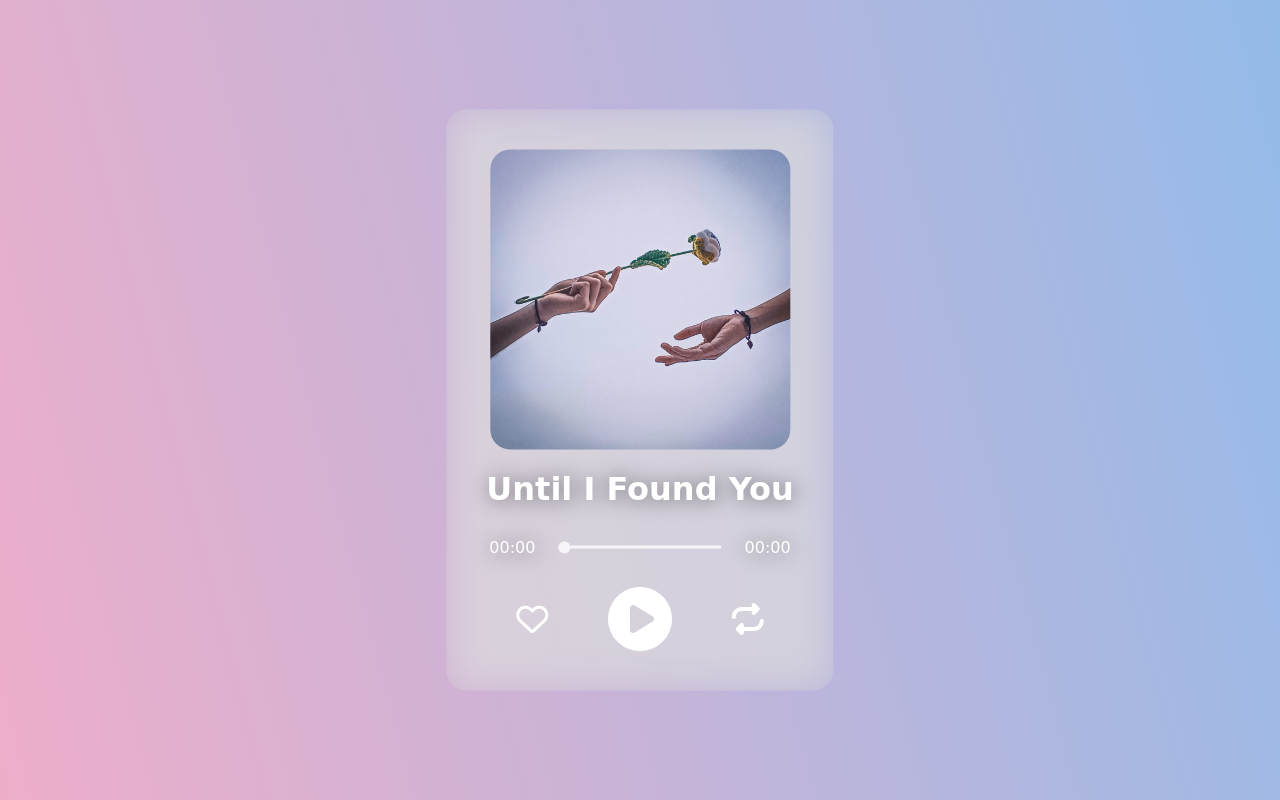
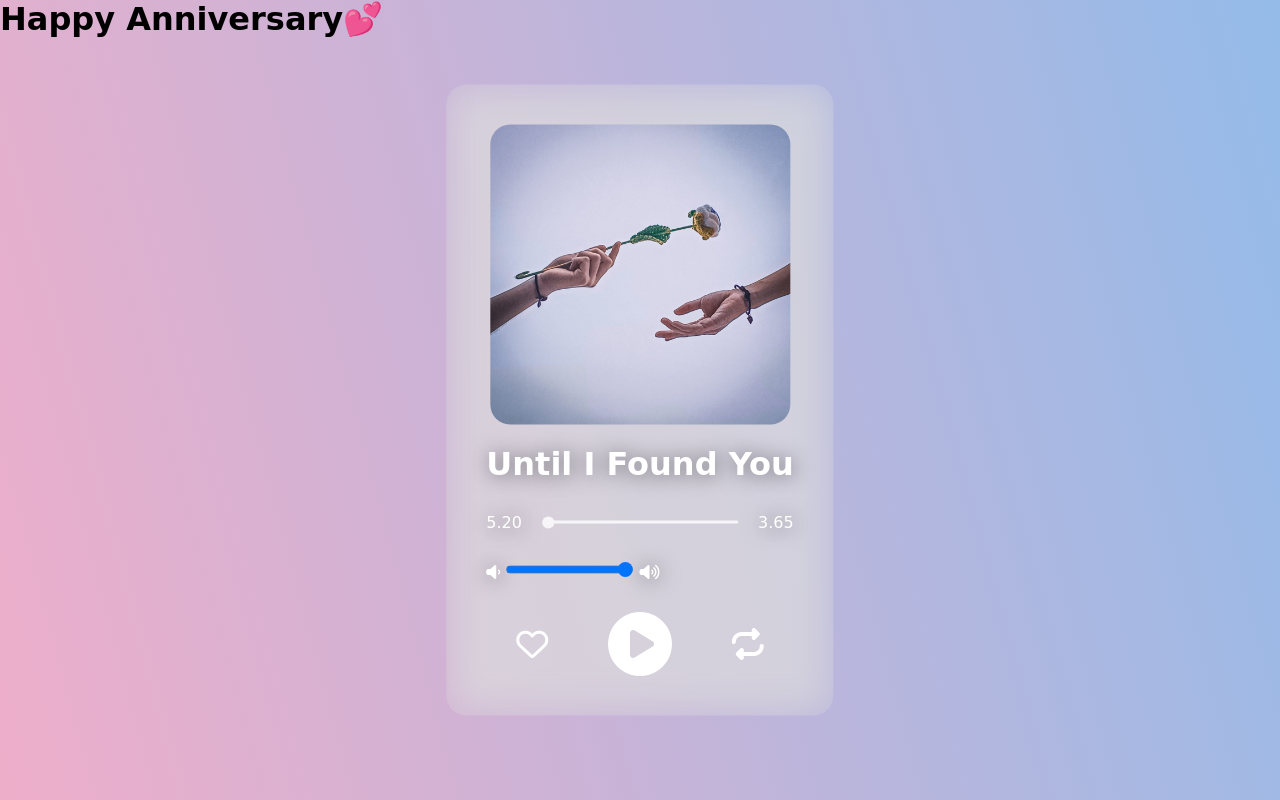
Before and after one commit to Yapphy26/anniversary, a plain HTML site: page index.html in a window 1280 px wide. Drawn offline with nearby package versions, Linux system fonts and the light colour scheme; a web font is replaced by a local one.

Commit message:
Update heading title and progress bar and add new volume function

```diff
--- a/index.html
+++ b/index.html
@@ -11,17 +11,26 @@
     <link rel="stylesheet" href="./style.css">
     <script src="https://cdnjs.cloudflare.com/ajax/libs/jquery/3.7.1/jquery.min.js" integrity="sha512-v2CJ7UaYy4JwqLDIrZUI/4hqeoQieOmAZNXBeQyjo21dadnwR+8ZaIJVT8EE2iyI61OV8e6M8PP2/4hpQINQ/g==" crossorigin="anonymous" referrerpolicy="no-referrer"></script>
     <script src="script.js" defer></script>
+    <link rel="icon" href="assets/images/favicon.ico">
 </head>
 <body>
     <div class="section">
+        <h1>Happy Anniversary💕</h1>
         <div class="music-player">
             <div class="track-art"></div>
             <div class="track-content">
                 <div class="track-name"></div>
                 <div class="progress-bar">
-                    <div class="current-time">00:00</div>
-                    <input type="range" min="1" max="100" value="0" onchange="seekTo()" class="seek_slider" />
-                    <div class="total-duration">00:00</div>
+                    <div class="current-time" style="display:none;">00:00</div>
+                    <div class="i-love-you">5.20</div>
+                    <input type="range" min="1" max="100" value="0" class="seek_slider" onchange="seekTo()" />
+                    <div class="total-duration" style="display:none;">00:00</div>
+                    <div class="total-days">3.65</div>
+                </div>
+                <div class="volume-bar">
+                    <i class="fa fa-volume-down"></i>
+                    <input type="range" min="1" max="100" value="99" class="volume_slider" onchange="setVolume()" />
+                    <i class="fa fa-volume-up"></i>
                 </div>
                 <div class="buttons">
                     <div class="heart">
```
